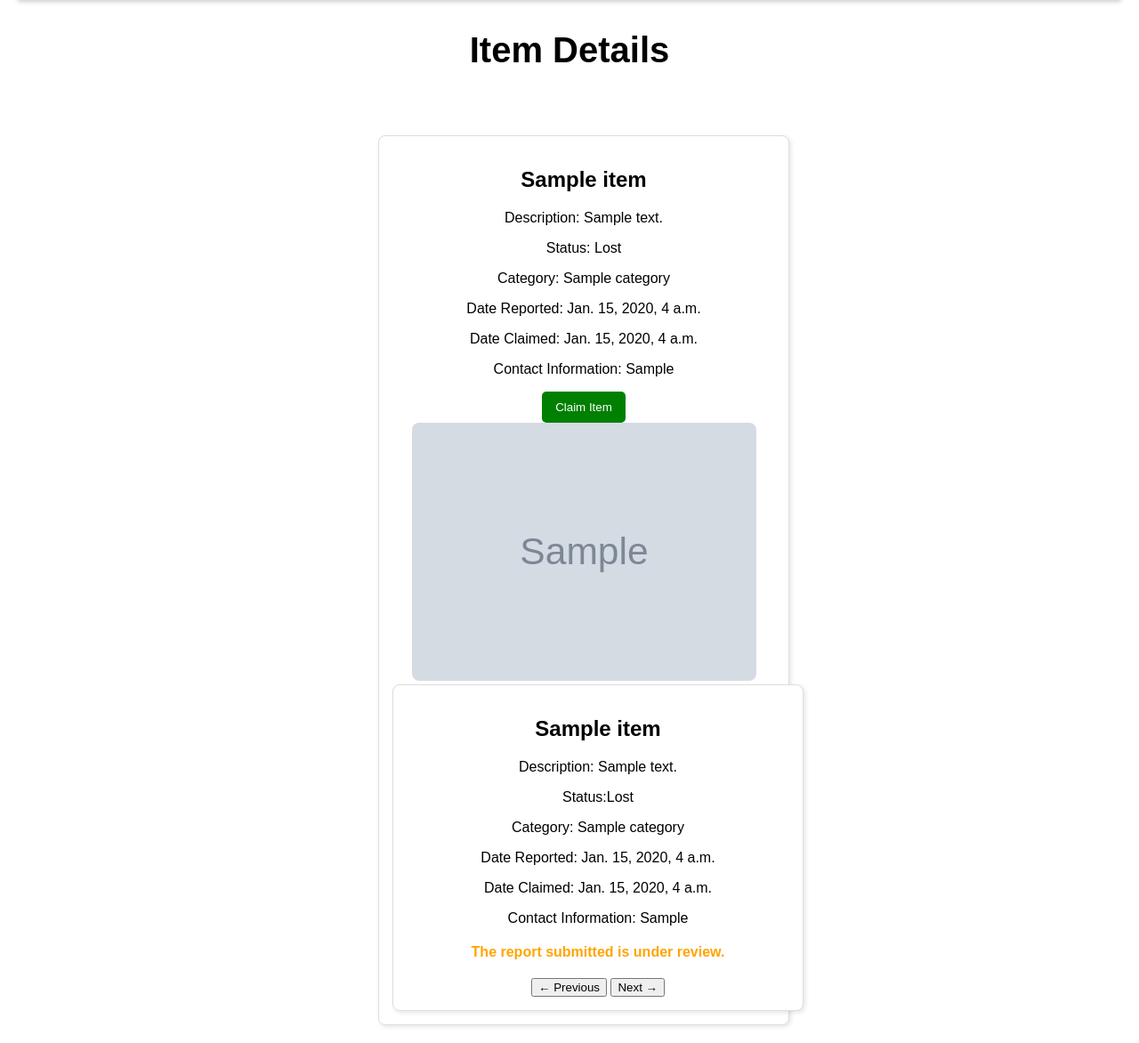
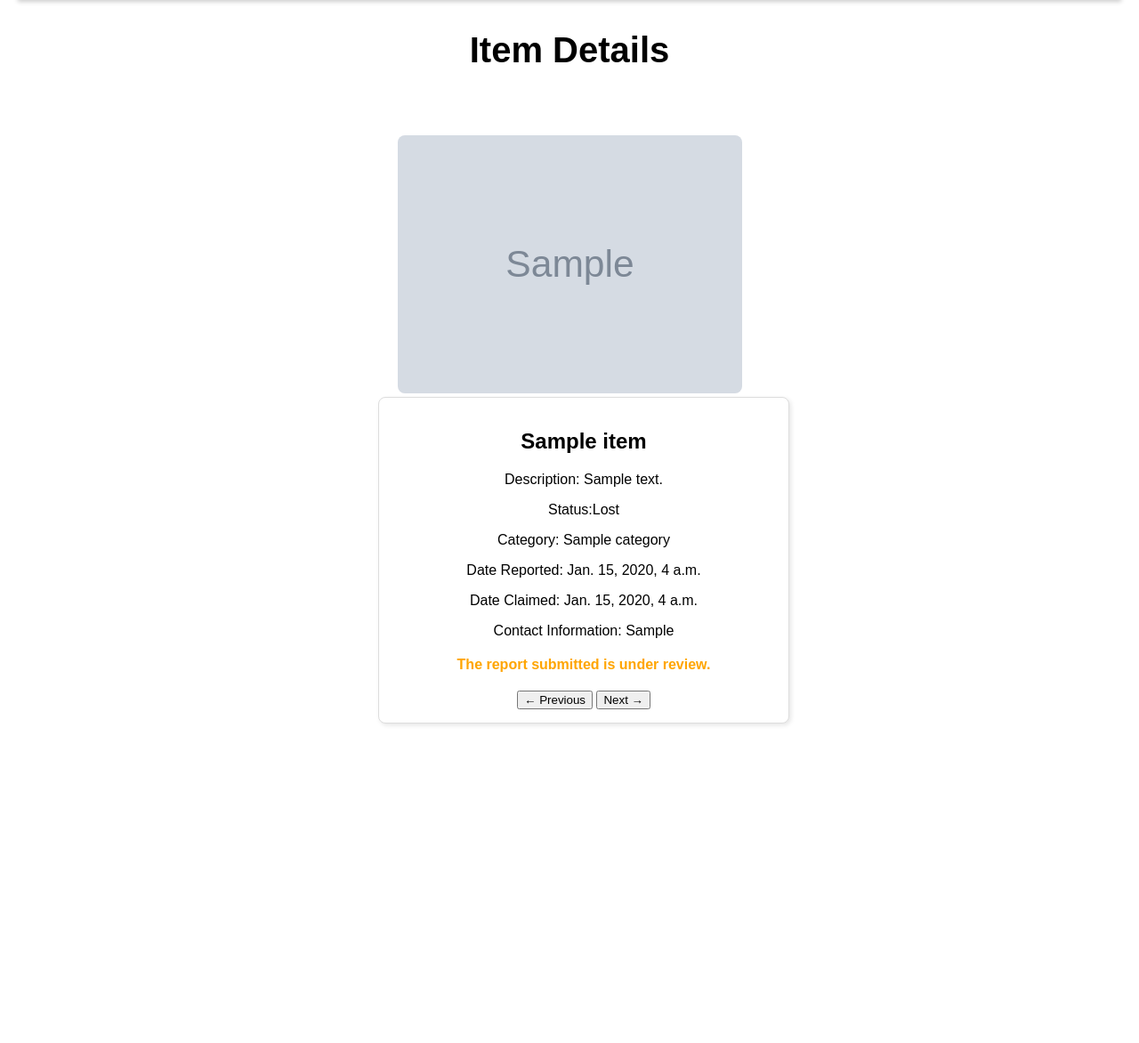
Before and after one commit to coresynapses/lost-and-found-web, a Django app: page /item-list/1/ in a window 1280 px wide. Shown: the part 138-1310 px from the top of the page at 89% size. After the commit the page ends 953 px from the top, so only its background shows below. Run offline with Django 5.2, Linux system fonts and the light colour scheme; a user stored in the database is signed in; tables that the repository leaves empty hold one stand-in row (values such as "Sample post"); grey boxes marked "Sample" are stand-in pictures.

Commit message:
updated item detail

```diff
--- a/TamiuLostAndFound/templates/item_detail.html
+++ b/TamiuLostAndFound/templates/item_detail.html
@@ -100,22 +100,7 @@
 <h2 style="text-align: center; font-size: 40px;">Item Details</h2>
 
 <main class="item-detail-container">
-  {% if item.expired %}<img src="{{ item.photo.url }}" alt="{{ item.itemName }}" class="item-image">{% endif %}
-  <div class="content">
-    <div class="card">
-      <h2>{{ item.itemName }}</h2>
-      <p>Description: {{ item.description }}</p>
-      <p>Status: {{ item.status }}</p>
-      <p>Category: {{ item.category.categoryName }}</p>
-      <p>Date Reported: {{ item.dateReported }}</p>
-      <p>Date Claimed: {{ item.dateClaimed|default:"Not claimed yet" }}</p>
-      <p>Contact Information: {{ item.contactInfo }}</p>
-      <button class="claim-btn" id="claim-item-btn">Claim Item</button>
-      {% if existingClaim %}
-                                <!-- Hidden Report Fraud button -->
-        <button id="report-fraud-btn" style="display: none; background-color: red; color: white; padding: 10px; border: none; border-radius: 5px; margin-top: 10px;">
-          Report Fraud
-        </button>
+
   <!-- Item Detail Section -->
   <main id="item-detail" class="page">
     <div class="container">
@@ -166,7 +151,7 @@
             <button type="submit" name="submit_claim" class="claim-btn">Submit Claim</button>
           </form>
         </div>
-      {% endif %}
+
 
     <div class="navigation">
       <button id="prev-btn">← Previous</button>
```
Also changed, not shown: media/item_photos/book_VvHRj7i.jpg (added), media/item_photos/dell_laptop_SNIxAFN.jpeg (added), media/item_photos/iphone_fbM4oUN.png (added), media/item_photos/iphone_pEie4Qr.png (added), media/item_photos/tamiu_hat_ck9iduN.jpg (added), media/item_photos/water-bottle_IldYmhw.jpg (added), media/item_photos/water-bottle_L4geV8w.jpg (added), media/item_photos/water-bottle_fBoMAlH.jpg (added).
